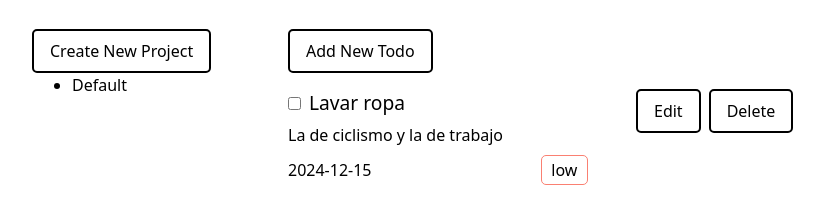
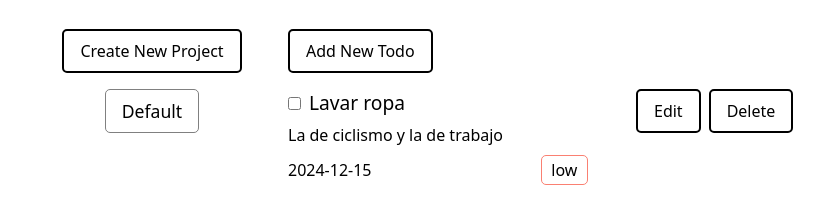
Before and after one commit to educanales/odin-todo-list, a website built with webpack: page src/template.html in a window 1280 px wide. Shown: the part 71-294 px from the top of the page, without its empty margins (0-824 px from the left). Built offline with nearby package versions, Linux system fonts and the light colour scheme.

Commit message:
Add styles to aside and project-list elements

```diff
--- a/src/styles.css
+++ b/src/styles.css
@@ -69,6 +69,23 @@ main {
 
 aside {
   grid-area: sidebar;
+  display: flex;
+  flex-direction: column;
+  /* justify-content: center; */
+  align-items: center;
+}
+
+.projects-list {
+  list-style: none;
+  margin-top: 1rem;
+  font-size: 1.1rem;
+  padding: 0;
+}
+
+.projects-list > li {
+  padding: 0.5rem 1rem;
+  border: 1px solid gray;
+  border-radius: 5px;
 }
 
 .todo-container {
```
